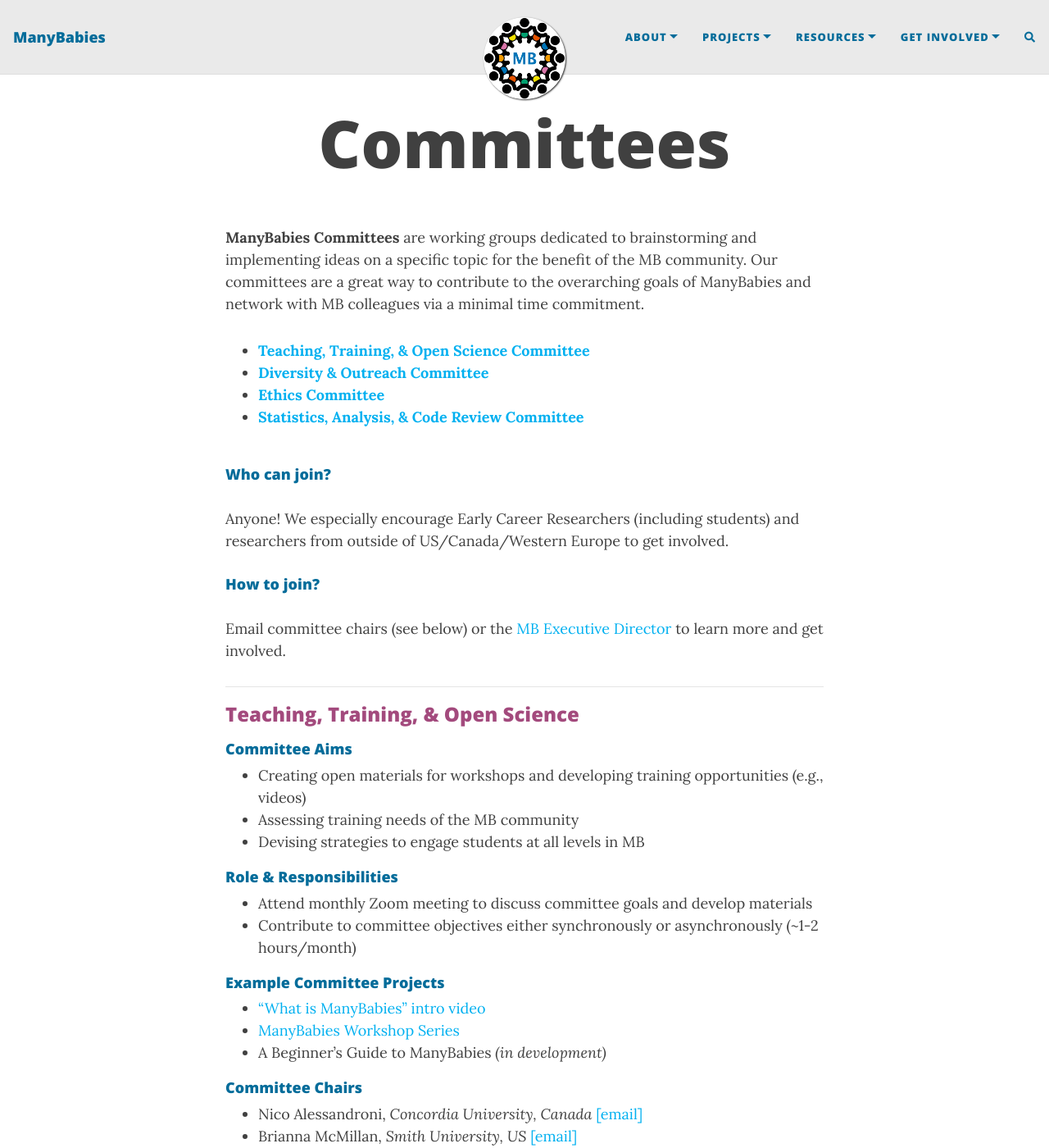
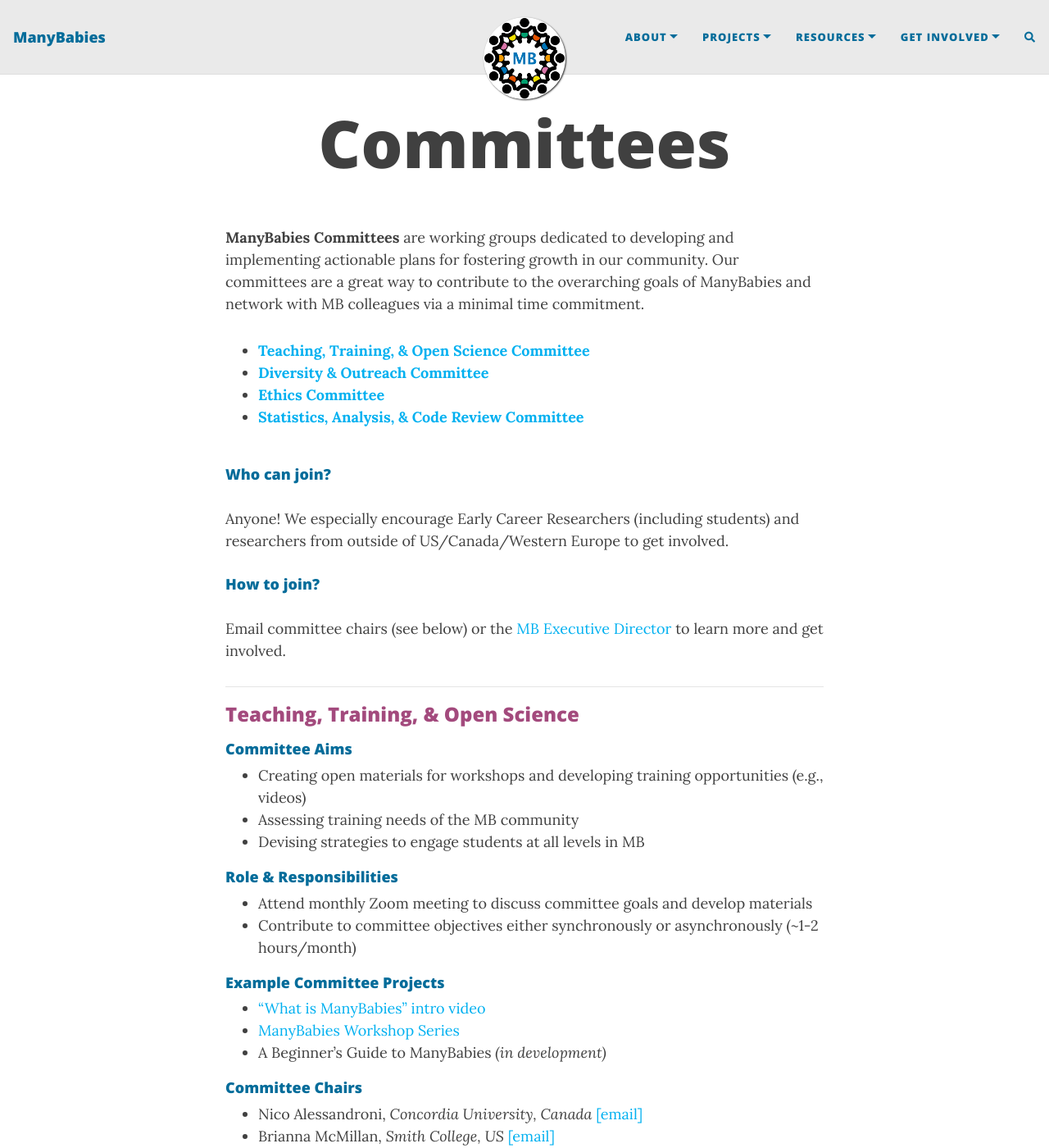
Before and after one commit to manybabies/manybabies.github.io, a Jekyll site: the page built from committees.md, in a window 1280 px wide and 1400 px high. Shown: the whole window at 82% size. Built offline with Jekyll 4.4.1, drawn with Linux system fonts in a browser that asks for light colours; nearby versions of some CDN libraries; comment, search, counter and statistics services are not loaded.

Commit message:
Update committees.md

```diff
--- a/committees.md
+++ b/committees.md
@@ -5,7 +5,7 @@
 
 
 
-**ManyBabies Committees** are working groups dedicated to brainstorming and implementing ideas on a specific topic for the benefit of the MB community. Our committees are a great way to contribute to the overarching goals of ManyBabies and network with MB colleagues via a minimal time commitment.
+**ManyBabies Committees** are working groups dedicated to developing and implementing actionable plans for fostering growth in our community. Our committees are a great way to contribute to the overarching goals of ManyBabies and network with MB colleagues via a minimal time commitment.
 
 * <a href="#ttos"><b>Teaching, Training, & Open Science Committee</b></a>
 * <a href="#divout"><b>Diversity & Outreach Committee</b></a>
@@ -40,7 +40,7 @@
 
 #### Committee Chairs
 * Nico Alessandroni, *Concordia University, Canada* [[email]](mailto:nicolas.alessandroni@concordia.ca)
-* Brianna McMillan, *Smith University, US* [[email]](mailto:bmcmillan@smith.edu)
+* Brianna McMillan, *Smith College, US* [[email]](mailto:bmcmillan@smith.edu)
 
 #### Committee Members
 > list to come!
```
